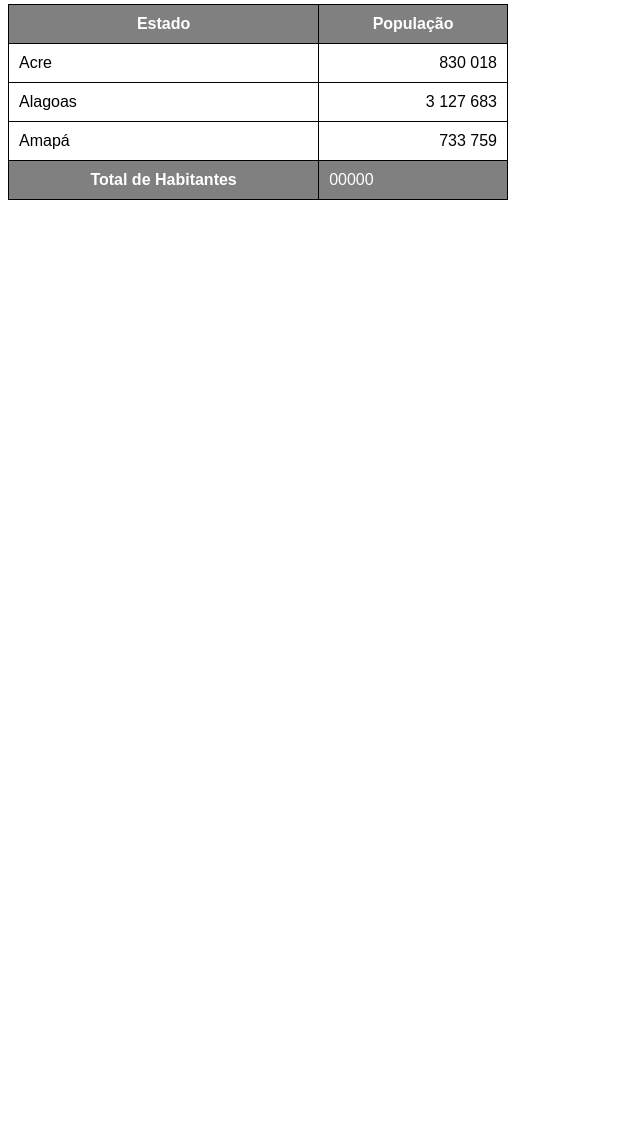
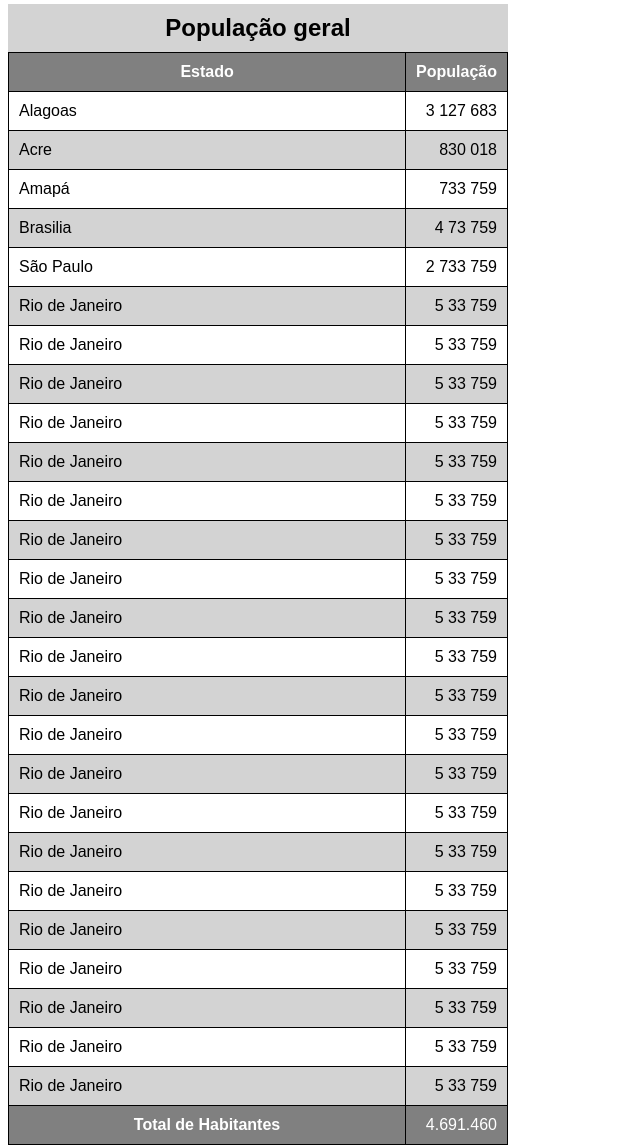
Before and after one commit to GabsMTS/html-css, a plain HTML site: page ex23 tabela/tabela02.html in a window 1280 px wide. Shown: the part 76-1223 px from the top of the page, without its empty margins (0-640 px from the left). Before the commit the page ends 800 px from the top, so only its background shows below. Drawn offline with Linux system fonts and the light colour scheme.

Commit message:
Criei ex

```diff
--- a/ex23 tabela/tabela02.html
+++ b/ex23 tabela/tabela02.html
@@ -14,11 +14,30 @@
     table {
         width: 500px;
         border-collapse: collapse;
+        position: relative;
+    }
+
+    caption {
+        font-size: 1.5em;
+        font-weight: bold;
+        background-color: lightgrey;
+        padding: 10px;
+        font-family: Arial, Helvetica, sans-serif;
     }
 
     thead, tfoot {
         background-color: gray;
         color: white;
+    }
+
+    tbody > tr:nth-child(2n) {
+        background-color: lightgray;
+    }
+
+    thead > tr > th {
+        position: sticky;
+        top: -1px;
+        background-color: gray;
     }
 
     td, th {
@@ -34,30 +53,123 @@
 <body>
     <h1>Uso de tabelas grande!</h1>
     <table>
+        <caption>População geral</caption>
         <thead>
             <tr>
-                <th>Estado</th>
-                <th>População</th>
+                <th scope="col">Estado</th>
+                <th scope="col" style="width: 50px;">População</th>
             </tr>
         </thead>
         <tbody>
+            <tr>
+                <td>Alagoas</td>
+                <td class="num">3 127 683</td>
+            </tr>
             <tr>
                 <td>Acre</td>
                 <td class="num">830 018</td>
             </tr>
             <tr>
-                <td>Alagoas</td>
-                <td class="num">3 127 683</td>
+                <td>Amapá</td>
+                <td class="num">733 759</td>
             </tr>
             <tr>
-                <td>Amapá</td>
-                <td class="num">733 759</td>
+                <td>Brasilia</td>
+                <td class="num">4 73 759</td>
+            </tr>
+            <tr>
+                <td>São Paulo</td>
+                <td class="num">2 733 759</td>
+            </tr>
+            <tr>
+                <td>Rio de Janeiro</td>
+                <td class="num">5 33 759</td>
+            </tr>
+            <tr>
+                <td>Rio de Janeiro</td>
+                <td class="num">5 33 759</td>
+            </tr>
+            <tr>
+                <td>Rio de Janeiro</td>
+                <td class="num">5 33 759</td>
+            </tr>
+            <tr>
+                <td>Rio de Janeiro</td>
+                <td class="num">5 33 759</td>
+            </tr>
+            <tr>
+                <td>Rio de Janeiro</td>
+                <td class="num">5 33 759</td>
+            </tr>
+            <tr>
+                <td>Rio de Janeiro</td>
+                <td class="num">5 33 759</td>
+            </tr>
+            <tr>
+                <td>Rio de Janeiro</td>
+                <td class="num">5 33 759</td>
+            </tr>
+            <tr>
+                <td>Rio de Janeiro</td>
+                <td class="num">5 33 759</td>
+            </tr>
+            <tr>
+                <td>Rio de Janeiro</td>
+                <td class="num">5 33 759</td>
+            </tr>
+            <tr>
+                <td>Rio de Janeiro</td>
+                <td class="num">5 33 759</td>
+            </tr>
+            <tr>
+                <td>Rio de Janeiro</td>
+                <td class="num">5 33 759</td>
+            </tr>
+            <tr>
+                <td>Rio de Janeiro</td>
+                <td class="num">5 33 759</td>
+            </tr>
+            <tr>
+                <td>Rio de Janeiro</td>
+                <td class="num">5 33 759</td>
+            </tr>
+            <tr>
+                <td>Rio de Janeiro</td>
+                <td class="num">5 33 759</td>
+            </tr>
+            <tr>
+                <td>Rio de Janeiro</td>
+                <td class="num">5 33 759</td>
+            </tr>
+            <tr>
+                <td>Rio de Janeiro</td>
+                <td class="num">5 33 759</td>
+            </tr>
+            <tr>
+                <td>Rio de Janeiro</td>
+                <td class="num">5 33 759</td>
+            </tr>
+            <tr>
+                <td>Rio de Janeiro</td>
+                <td class="num">5 33 759</td>
+            </tr>
+            <tr>
+                <td>Rio de Janeiro</td>
+                <td class="num">5 33 759</td>
+            </tr>
+            <tr>
+                <td>Rio de Janeiro</td>
+                <td class="num">5 33 759</td>
+            </tr>
+            <tr>
+                <td>Rio de Janeiro</td>
+                <td class="num">5 33 759</td>
             </tr>
         </tbody>
         <tfoot>
             <tr>
-                <th>Total de Habitantes</th>
-                <td>00000</td>
+                <th scope="row">Total de Habitantes</th>
+                <td class="num">4.691.460</td>
             </tr>
         </tfoot>
     </table>
```
Also changed, not shown: ex23 tabela/desafio13.html (added, +52 -0 lines), ex23 tabela/desafio2-13.html (added, +52 -0 lines), ex23 tabela/tabela03.html (added, +44 -0 lines), ex23 tabela/tabela04.html (added, +84 -0 lines).
